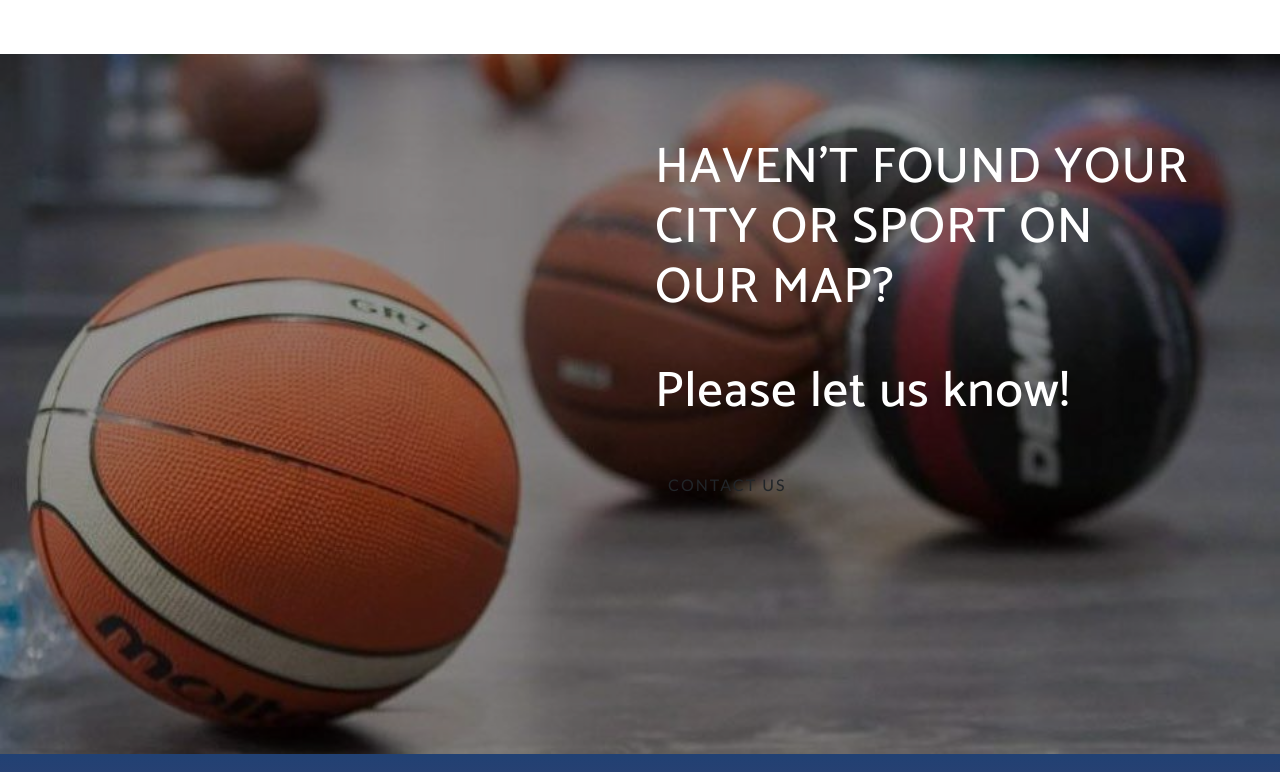
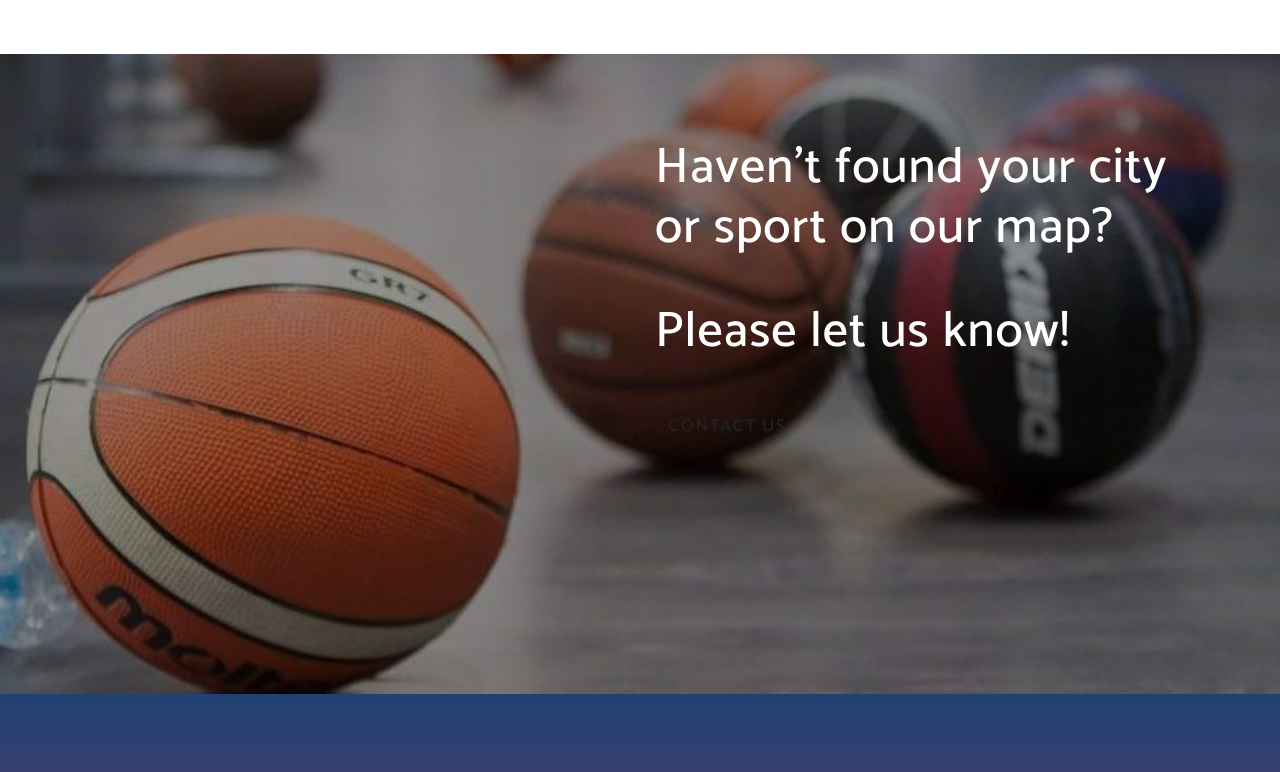
Before and after one commit to krapivaa/UI_front_page_Wamsport, a website with bundled scripts: page index.html in a window 1280 px wide. Shown: the part 2000-2772 px from the top of the page. Built offline with nearby package versions, Linux system fonts and the light colour scheme; a web font is replaced by a local one.

Commit message:
changed to lower case

```diff
--- a/index.html
+++ b/index.html
@@ -202,7 +202,7 @@
 
             <div class="col-lg-6 my-auto">
               <div class="header-content mx-auto mt-4">
-                <h2 class="mb-4" style="max-width: none; color: #fff; font-size: 50px; padding-bottom: 20px;">HAVEN'T FOUND YOUR CITY OR SPORT ON OUR MAP?</h2>
+                <h2 class="mb-4" style="max-width: none; color: #fff; font-size: 50px; padding-bottom: 20px;">Haven't found your city or sport on our map?</h2>
                 <h2 class="mb-4" style="max-width: none; color: #fff; font-size: 50px; padding-bottom: 20px;">Please let us know!</h2>
                 <a href="#download" class="btn btn-outline btn-xl js-scroll-trigger">CONTACT US</a>
                 </div>
```
